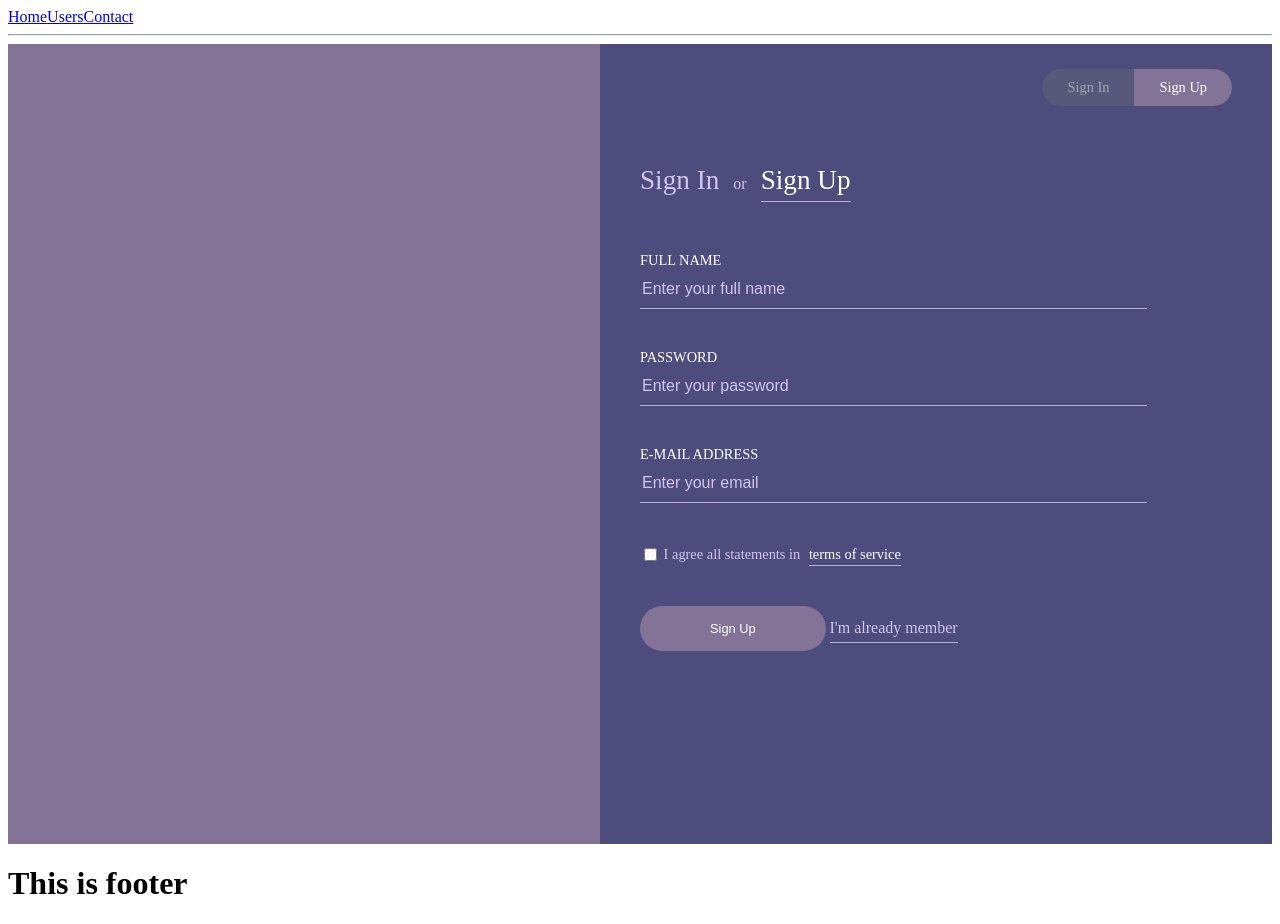
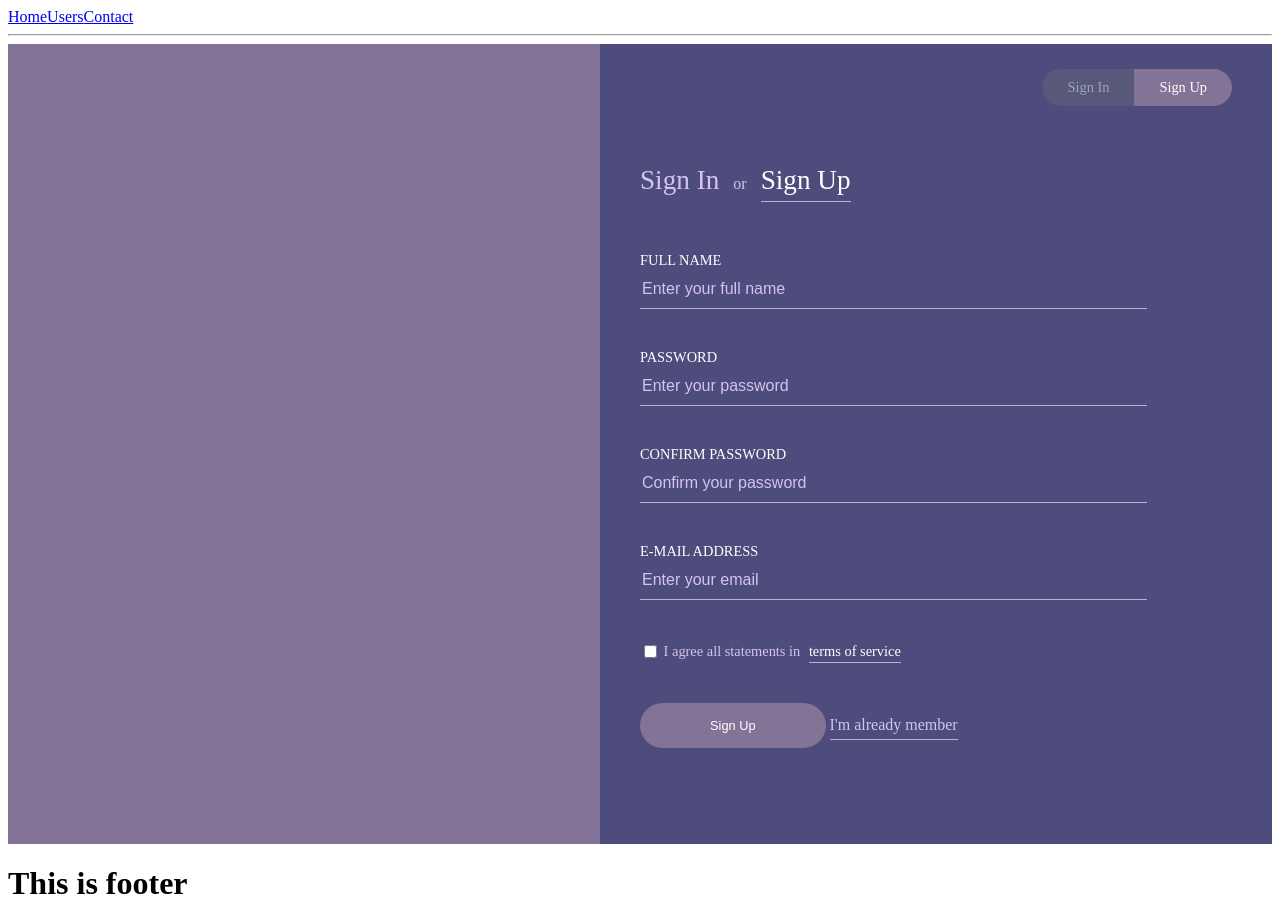
Before and after one commit to nowmozillaclub/enrollar, a React (Create React App) app in the folder client/: page / in a window 1280 px wide. Built offline with nearby package versions, Linux system fonts and the light colour scheme.

Commit message:
addded the required attribute
and confirm password

```diff
--- a/client/src/index.js
+++ b/client/src/index.js
@@ -10,12 +10,12 @@ import Footer from "./pages/footer";
 const routing = (
   <Router>
     <div>
-      <Header/>
+      <Header />
       <hr />
       <Switch>
         <Route exact path="/" component={App} />
       </Switch>
-      <Footer/>
+      <Footer />
     </div>
   </Router>
 );
--- a/client/src/pages/SignUp.js
+++ b/client/src/pages/SignUp.js
@@ -8,6 +8,7 @@ class SignUpForm extends Component {
     this.state = {
       email: "",
       password: "",
+      confirmpassword: "",
       name: "",
       hasAgreed: false,
     };
@@ -66,6 +67,20 @@ class SignUpForm extends Component {
             />
           </div>
           <div className="FormField">
+            <label className="FormField__Label" htmlFor="password">
+              Confirm Password
+            </label>
+            <input
+              type="password"
+              id="password"
+              className="FormField__Input"
+              placeholder="Confirm your password"
+              name="confirmpassword"
+              value={this.state.confirmpassword}
+              onChange={this.handleChange}
+            />
+          </div>
+          <div className="FormField">
             <label className="FormField__Label" htmlFor="email">
               E-Mail Address
             </label>
@@ -86,6 +101,7 @@ class SignUpForm extends Component {
                 className="FormField__Checkbox"
                 type="checkbox"
                 name="hasAgreed"
+                required="true"
                 value={this.state.hasAgreed}
                 onChange={this.handleChange}
               />{" "}
```
